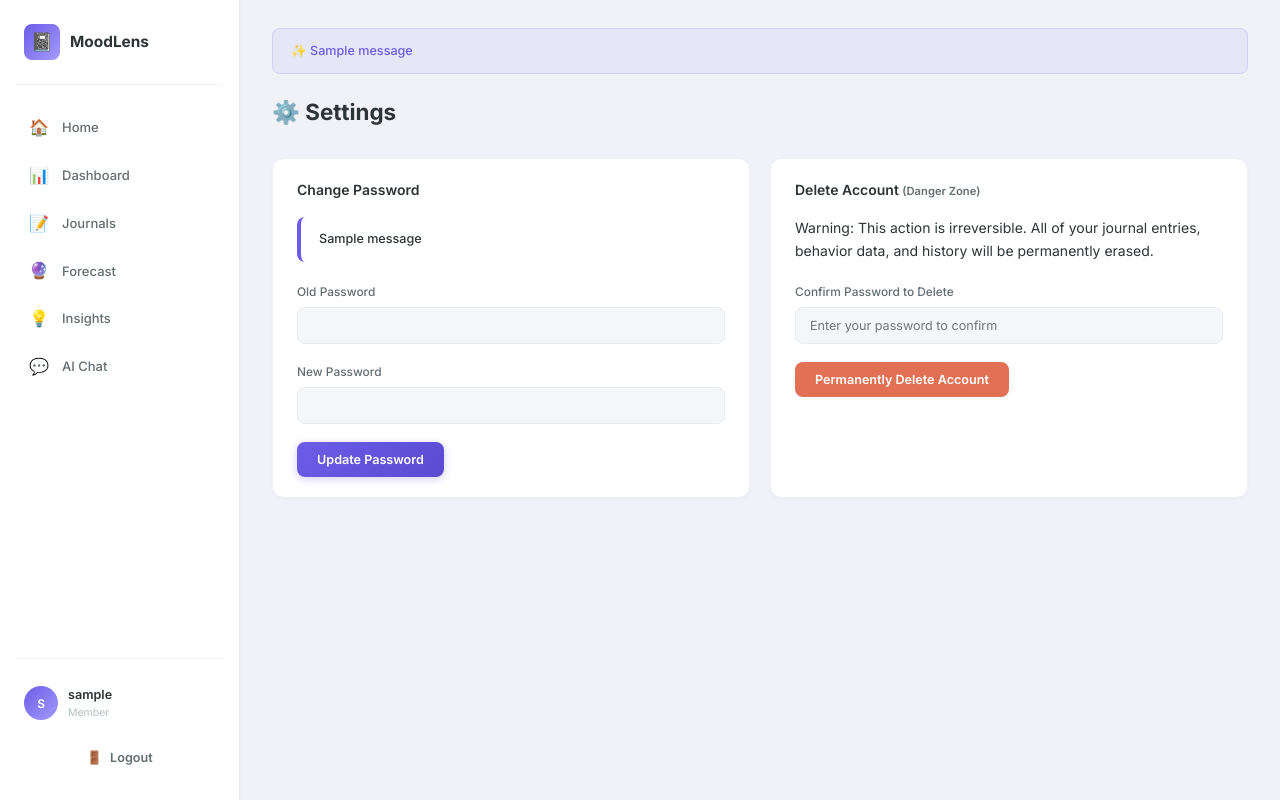
After one commit to nk-labs314/Journal-analytics-dashboard, a Flask app: template templates/settings.html in a window 1280 px wide. The commit adds this page. Run offline with Flask 3, Linux system fonts and the light colour scheme; the template is opened without the code that fills it, so the values that code supplies are empty; the visitor is signed in with stand-in values (Sample User, id 1); tables that the repository leaves empty hold one stand-in row (values such as "Sample post"); one stand-in notice (Sample message) is shown; parts of the project's set-up code (start-up, migrations or seed data) failed here and were passed over.

Commit message:
[auth] manual CSRF tokens, session expiry config, and account settings endpoints

```diff
--- a/config.py
+++ b/config.py
@@ -1,5 +1,6 @@
 import os
 from dotenv import load_dotenv
+from datetime import timedelta
 
 # Load secret variables from .env file into standard environment variables
 load_dotenv()
@@ -7,6 +8,7 @@ load_dotenv()
 class Config:
     # Flask
     SECRET_KEY = os.getenv("SECRET_KEY", "dev_secret_key")
+    PERMANENT_SESSION_LIFETIME = timedelta(minutes=30)
 
     # Database
     # Default: SQLite file in project root
--- a/main.py
+++ b/main.py
@@ -3,9 +3,10 @@ import os
 from functools import wraps
 from datetime import date
 from langdetect import detect
-from flask import Flask, flash, render_template, request, redirect, session, url_for, jsonify
+from flask import Flask, flash, render_template, request, redirect, session, url_for, jsonify, abort
 from flask_limiter import Limiter
 from flask_limiter.util import get_remote_address
+import secrets
 from services import analytics_service
 from services import data_service
 from services import insight_service
@@ -123,6 +124,32 @@ limiter = Limiter(
     default_limits=["200 per day", "50 per hour"],
     storage_uri="memory://"
 )
+
+@main_bp.before_request
+def auth_and_csrf_checks():
+    # Slide session expiry
+    session.modified = True
+
+    # CSRF Protection
+    if request.method == "POST":
+        token = session.get("_csrf_token")
+        if not token or (token != request.form.get("csrf_token") and token != request.headers.get("X-CSRFToken")):
+            abort(403)
+
+    # Global active session invalidation (auth_hash matching)
+    if "user_id" in session:
+        auth_hash = auth_service.get_user_auth(session["user_id"])
+        if not auth_hash or auth_hash != session.get("auth_hash"):
+            session.clear()
+            flash("Your session is invalid or your password was changed. Please log in again.")
+            return redirect(url_for('main.login'))
+
+
+def generate_csrf_token():
+    if "_csrf_token" not in session:
+        session["_csrf_token"] = secrets.token_hex(32)
+    return session["_csrf_token"]
+
 
 @main_bp.route('/')
 @login_required
@@ -424,6 +451,8 @@ def create_app(config_class=Config):
         force=True
     )
 
+    app_instance.jinja_env.globals['csrf_token'] = generate_csrf_token
+
     limiter.init_app(app_instance)
 
     global forecast_service, lexicon_service, embedding_service, rag_service
--- a/services/auth_service.py
+++ b/services/auth_service.py
@@ -51,7 +51,62 @@ def verify_user(username, password):
     if not check_password_hash(row.password_hash, password):
         return None
 
-    return int(row.user_id)
+    # Return (user_id, shortened hash string for session invalidation)
+    return int(row.user_id), row.password_hash[:10]
+
+
+def get_user_auth(user_id):
+    query = text("SELECT password_hash FROM AuthUsers WHERE user_id = :user_id")
+    with get_engine().connect() as conn:
+        row = conn.execute(query, {"user_id": user_id}).fetchone()
+    return row.password_hash[:10] if row else None
+
+
+def change_password(user_id, old_password, new_password):
+    engine = get_engine()
+
+    # Verify old
+    query = text("SELECT password_hash FROM AuthUsers WHERE user_id = :user_id")
+    with engine.connect() as conn:
+        row = conn.execute(query, {"user_id": user_id}).fetchone()
+
+    if not row or not check_password_hash(row.password_hash, old_password):
+        return False, "Incorrect old password."
+
+    new_hash = generate_password_hash(new_password)
+    update_query = text("UPDATE AuthUsers SET password_hash = :new_hash WHERE user_id = :user_id")
+
+    try:
+        with engine.begin() as conn:
+            conn.execute(update_query, {"new_hash": new_hash, "user_id": user_id})
+        return True, new_hash[:10]
+    except Exception:
+        logger.exception("Failed to change password")
+        return False, "Database error."
+
+
+def delete_account(user_id, password):
+    engine = get_engine()
+
+    query = text("SELECT password_hash FROM AuthUsers WHERE user_id = :user_id")
+    with engine.connect() as conn:
+        row = conn.execute(query, {"user_id": user_id}).fetchone()
+
+    if not row or not check_password_hash(row.password_hash, password):
+        return False, "Incorrect password."
+
+    # Drop all related data
+    try:
+        with engine.begin() as conn:
+            conn.execute(text("DELETE FROM MoodLogs WHERE user_id = :user_id"), {"user_id": user_id})
+            conn.execute(text("DELETE FROM BehaviorData WHERE user_id = :user_id"), {"user_id": user_id})
+            conn.execute(text("DELETE FROM EntryEmbeddings WHERE user_id = :user_id"), {"user_id": user_id})
+            conn.execute(text("DELETE FROM MoodUsers WHERE user_id = :user_id"), {"user_id": user_id})
+            conn.execute(text("DELETE FROM AuthUsers WHERE user_id = :user_id"), {"user_id": user_id})
+        return True, None
+    except Exception:
+        logger.exception("Failed to delete account")
+        return False, "Database error."
 
 
 def login_user(username, password):
@@ -64,13 +119,15 @@ def login_user(username, password):
         return None, "Username and password are required."
 
     try:
-        user_id = verify_user(username, password)
+        result = verify_user(username, password)
     except Exception as e:
         logger.exception("Login failed due to database error")
-        return None, "Login failed. Please try again in a moment."
+        return None, None, "Login failed. Please try again in a moment."
 
-    if user_id is None:
-        return None, "Invalid username or password."
+    if result is None:
+        return None, None, "Invalid username or password."
+
+    user_id, auth_hash = result
 
     if username == DEMO_USERNAME:
         try:
@@ -78,7 +135,7 @@ def login_user(username, password):
         except Exception:
             logger.exception("Demo reset failed")
 
-    return user_id, None
+    return user_id, auth_hash, None
 
 
 def register_user(username, password):
@@ -94,10 +151,9 @@ def register_user(username, password):
         created = create_user(username, password)
     except Exception:
         logger.exception("Registration failed due to database error")
-        return None, "Registration failed. Please try again in a moment."
+        return None, None, "Registration failed. Please try again in a moment."
 
     if not created:
-        return None, "Username already exists."
+        return None, None, "Username already exists."
 
-    user_id = verify_user(username, password)
-    return user_id, None
+    return verify_user(username, password) + (None,)
--- a/templates/base.html
+++ b/templates/base.html
@@ -7,6 +7,7 @@
     <title>{% block title %}Journal Analytics{% endblock %}</title>
     <link rel="stylesheet" href="{{ url_for('static', filename='css/style.css') }}">
     {% block head %}{% endblock %}
+    <meta name="csrf-token" content="{{ csrf_token() }}">
 </head>
 <body>
     {% block body_class %}{% endblock %}
--- a/templates/chat.html
+++ b/templates/chat.html
@@ -136,9 +136,13 @@
         setLoading(true);
 
         try {
+            const csrfToken = document.querySelector('meta[name="csrf-token"]')?.content || '';
             const resp = await fetch('/chat/message', {
                 method: 'POST',
-                headers: { 'Content-Type': 'application/json' },
+                headers: {
+                    'Content-Type': 'application/json',
+                    'X-CSRFToken': csrfToken
+                },
                 body: JSON.stringify({ query: query, history: chatHistory })
             });
 
--- a/templates/index.html
+++ b/templates/index.html
@@ -15,6 +15,7 @@
         </div>
 
         <form action="/log" method="POST">
+            <input type="hidden" name="csrf_token" value="{{ csrf_token() }}"/>
             <div class="form-group">
                 <label>Mood Score (1–10)</label>
                 <input type="number" name="mood" class="form-control" min="1" max="10" placeholder="Rate your mood"
--- a/templates/insights.html
+++ b/templates/insights.html
@@ -15,6 +15,7 @@
             <span class="card-badge">Lexicon Model</span>
         </div>
         <form method="POST">
+            <input type="hidden" name="csrf_token" value="{{ csrf_token() }}"/>
             <div class="form-group">
                 <label>Enter text to analyze</label>
                 <textarea name="text" class="form-control" rows="6"
--- a/templates/login.html
+++ b/templates/login.html
@@ -21,6 +21,7 @@
         {% endwith %}
 
         <form method="POST">
+            <input type="hidden" name="csrf_token" value="{{ csrf_token() }}"/>
         <div class="form-group">
             <label>Username</label>
             <input type="text" name="username" class="form-control" placeholder="Enter your username" required>
--- /dev/null
+++ b/templates/settings.html
@@ -0,0 +1,68 @@
+{% extends "base.html" %}
+
+{% block title %}Settings — MoodLens{% endblock %}
+
+{% block content %}
+<div class="page-header">
+    <h1>⚙️ Settings</h1>
+</div>
+
+<div class="grid grid-2">
+    <!-- Change Password -->
+    <div class="card">
+        <div class="card-header">
+            <h3>Change Password</h3>
+        </div>
+
+        {% with messages = get_flashed_messages() %}
+        {% if messages %}
+        <div class="flash-messages" style="margin-bottom: 16px;">
+            {% for message in messages %}
+                <div class="flash-message" style="background:var(--card-bg); border-left: 4px solid var(--primary);">{{ message }}</div>
+            {% endfor %}
+        </div>
+        {% endif %}
+        {% endwith %}
+
+        <form method="POST" action="{{ url_for('main.settings') }}">
+            <input type="hidden" name="csrf_token" value="{{ csrf_token() }}"/>
+            <input type="hidden" name="action" value="change_password"/>
+
+            <div class="form-group">
+                <label>Old Password</label>
+                <input type="password" name="old_password" class="form-control" required>
+            </div>
+            <div class="form-group">
+                <label>New Password</label>
+                <input type="password" name="new_password" class="form-control" required>
+            </div>
+
+            <button type="submit" class="btn btn-primary">Update Password</button>
+        </form>
+    </div>
+
+    <!-- Delete Account -->
+    <div class="card">
+        <div class="card-header">
+            <h3>Delete Account <span style="font-size:0.8rem; color:var(--text-secondary);">(Danger Zone)</span></h3>
+        </div>
+        <p class="text-secondary" style="margin-bottom: 20px;">
+            Warning: This action is irreversible. All of your journal entries, behavior data, and history will be permanently erased.
+        </p>
+
+        <form method="POST" action="{{ url_for('main.settings') }}" onsubmit="return confirm('Are you sure? This absolutely cannot be undone.');">
+            <input type="hidden" name="csrf_token" value="{{ csrf_token() }}"/>
+            <input type="hidden" name="action" value="delete_account"/>
+
+            <div class="form-group">
+                <label>Confirm Password to Delete</label>
+                <input type="password" name="password" class="form-control" placeholder="Enter your password to confirm" required>
+            </div>
+
+            <button type="submit" class="btn" style="background: var(--danger); color: white;">
+                Permanently Delete Account
+            </button>
+        </form>
+    </div>
+</div>
+{% endblock %}
```
